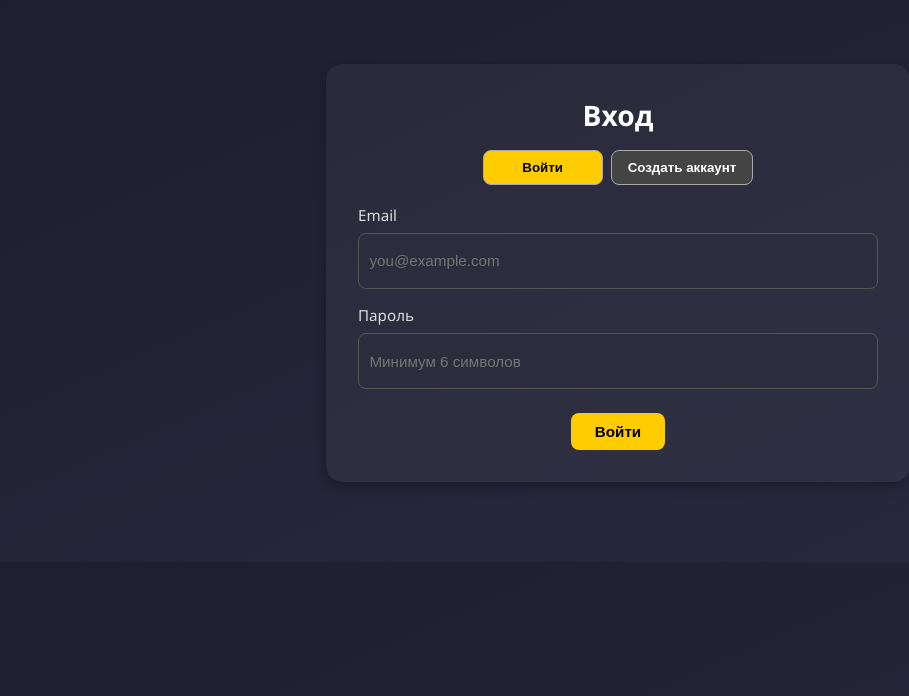
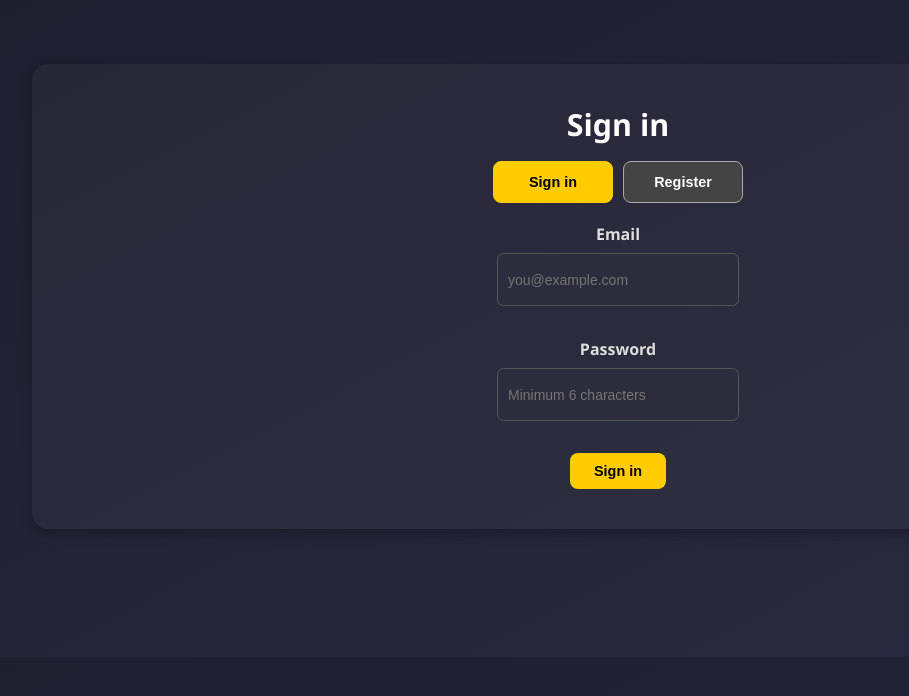
Before and after one commit to Anton-OG/AD, a React (Vite) app: page / in a window 1280 px wide. Shown: the top 696 px of the page, without its empty margins (22-931 px from the left). Built offline with nearby package versions, Linux system fonts and the light colour scheme.

Commit message:
registration form

```diff
--- a/src/components/AuthScreen.jsx
+++ b/src/components/AuthScreen.jsx
@@ -1,73 +1,115 @@
+// src/components/AuthScreen.jsx
 import React, { useState } from 'react';
 import './styles/AuthScreen.css';
 
+import { getAuth, signInWithEmailAndPassword, createUserWithEmailAndPassword } from 'firebase/auth';
+import { db } from '../firebase.js';
+import { doc, setDoc, serverTimestamp } from 'firebase/firestore';
+
+// === reuse your country select exactly like in UserDetailsForm ===
+import Select from 'react-select';
+import selectStyles from '../selectStyles.js';
+import countries from '../data/countries.json';
+
+function toOptions(list) {
+  // robust transform: supports ["Slovakia", ...] or [{name:"Slovakia"}, ...] or [{label, value}]
+  return (Array.isArray(list) ? list : [])
+    .map((c) => {
+      if (typeof c === 'string') return { value: c, label: c };
+      const value = c?.value ?? c?.name ?? c?.label;
+      const label = c?.label ?? c?.name ?? c?.value;
+      return value ? { value, label } : null;
+    })
+    .filter(Boolean);
+}
+const countryOptions = toOptions(countries);
+
 export default function AuthScreen({ onAuthed }) {
   const [mode, setMode] = useState('login'); // 'login' | 'register'
+
+  // common
   const [email, setEmail] = useState('');
   const [pass, setPass] = useState('');
-  const [name, setName] = useState('');
-  const [agree, setAgree] = useState(false);
+  const [busy, setBusy] = useState(false);
   const [error, setError] = useState('');
+
+  // registration-only fields
+  const [gender, setGender] = useState('');    // 'male' | 'female'
+  const [age, setAge] = useState('');
+  const [country, setCountry] = useState(null); // react-select option {value,label}
+  const [phone, setPhone] = useState('');
 
   const switchMode = (m) => {
     setMode(m);
     setError('');
   };
 
-  const handleSubmit = (e) => {
+  const handleSubmit = async (e) => {
     e.preventDefault();
     setError('');
+    setBusy(true);
 
-    if (!email.trim() || !pass.trim() || (mode === 'register' && !name.trim())) {
-      setError('Пожалуйста, заполните все обязательные поля.');
-      return;
+    try {
+      const auth = getAuth();
+
+      if (mode === 'login') {
+        await signInWithEmailAndPassword(auth, email.trim(), pass);
+        onAuthed?.();
+      } else {
+        // validate extra fields
+        if (!gender) throw new Error('Please select your gender.');
+        const nAge = Number(age);
+        if (!nAge || nAge < 1 || nAge > 120) throw new Error('Please enter a valid age.');
+        if (!country?.value) throw new Error('Please select your country.');
+
+        const cred = await createUserWithEmailAndPassword(auth, email.trim(), pass);
+
+        // save profile to Firestore
+        const payload = {
+          email: email.trim(),
+          gender,
+          age: nAge,
+          country: country.value,
+          phone: phone.trim() || null,
+          createdAt: serverTimestamp()
+        };
+        await setDoc(doc(db, 'users', cred.user.uid), payload);
+
+        onAuthed?.();
+      }
+    } catch (err) {
+      setError(err?.message || 'Authentication error');
+    } finally {
+      setBusy(false);
     }
-    if (mode === 'register' && !agree) {
-      setError('Поставьте галочку согласия на обработку данных.');
-      return;
-    }
-
-    // здесь вызывайте вашу авторизацию/регистрацию (Firebase/бэкенд)
-    onAuthed?.({ email, name: name || null });
   };
 
   return (
-    <div className="auth-wrapper fade-in">
+    <div className="auth-wrap fade-in">
       <div className="auth-card">
-        <h1 className="auth-title">
-          {mode === 'login' ? 'Вход' : 'Регистрация'}
-        </h1>
+        <h1 className="auth-title">{mode === 'login' ? 'Sign in' : 'Create account'}</h1>
 
         <div className="auth-tabs">
           <button
             className={`auth-tab ${mode === 'login' ? 'active' : ''}`}
             onClick={() => switchMode('login')}
             type="button"
+            disabled={busy}
           >
-            Войти
+            Sign in
           </button>
           <button
             className={`auth-tab ${mode === 'register' ? 'active' : ''}`}
             onClick={() => switchMode('register')}
             type="button"
+            disabled={busy}
           >
-            Создать аккаунт
+            Register
           </button>
         </div>
 
         <form className="auth-form" onSubmit={handleSubmit}>
-          {mode === 'register' && (
-            <div className="auth-field">
-              <label>Имя</label>
-              <input
-                type="text"
-                placeholder="Ваше имя"
-                value={name}
-                onChange={(e) => setName(e.target.value)}
-              />
-            </div>
-          )}
-
+          {/* email & password (both modes) */}
           <div className="auth-field">
             <label>Email</label>
             <input
@@ -75,35 +117,95 @@ export default function AuthScreen({ onAuthed }) {
               placeholder="you@example.com"
               value={email}
               onChange={(e) => setEmail(e.target.value)}
+              required
+              autoComplete="email"
             />
           </div>
 
           <div className="auth-field">
-            <label>Пароль</label>
+            <label>Password</label>
             <input
               type="password"
-              placeholder="Минимум 6 символов"
+              placeholder="Minimum 6 characters"
               value={pass}
               onChange={(e) => setPass(e.target.value)}
+              required
+              minLength={6}
+              autoComplete={mode === 'login' ? 'current-password' : 'new-password'}
             />
           </div>
 
+          {/* registration-only fields */}
           {mode === 'register' && (
-            <label className="auth-check">
-              <input
-                type="checkbox"
-                checked={agree}
-                onChange={(e) => setAgree(e.target.checked)}
-              />
-              <span>Согласен(-на) с условиями обработки данных</span>
-            </label>
+            <>
+              <div className="auth-field">
+                <label>Gender</label>
+                <div className="gender-row">
+                  <button
+                    type="button"
+                    className={`gender-btn ${gender === 'male' ? 'active' : ''}`}
+                    onClick={() => setGender('male')}
+                  >
+                    Male
+                  </button>
+                  <button
+                    type="button"
+                    className={`gender-btn ${gender === 'female' ? 'active' : ''}`}
+                    onClick={() => setGender('female')}
+                  >
+                    Female
+                  </button>
+                </div>
+              </div>
+
+              <div className="auth-field">
+                <label>Age</label>
+                <input
+                  type="number"
+                  inputMode="numeric"
+                  placeholder="Enter age"
+                  value={age}
+                  onChange={(e) => setAge(e.target.value)}
+                  min={1}
+                  max={120}
+                  required
+                />
+              </div>
+
+              <div className="auth-field">
+                <label>Country</label>
+                <Select
+                  options={countryOptions}
+                  styles={selectStyles}
+                  placeholder="Select your country..."
+                  value={country}
+                  onChange={(opt) => setCountry(opt)}
+                  isSearchable
+                />
+              </div>
+
+              <div className="auth-field">
+                <label>Phone number (optional)</label>
+                <input
+                  type="tel"
+                  placeholder="+421 900 000 000"
+                  value={phone}
+                  onChange={(e) => setPhone(e.target.value)}
+                  autoComplete="tel"
+                />
+              </div>
+
+              <p className="auth-note">
+                This information will be used solely for research purposes and will remain anonymous.
+              </p>
+            </>
           )}
 
           {error && <div className="auth-error">{error}</div>}
 
           <div className="auth-actions">
-            <button className="auth-button" type="submit">
-              {mode === 'login' ? 'Войти' : 'Зарегистрироваться'}
+            <button className="auth-button" type="submit" disabled={busy}>
+              {busy ? 'Please wait…' : mode === 'login' ? 'Sign in' : 'Create account'}
             </button>
           </div>
         </form>
--- a/src/components/styles/AuthScreen.css
+++ b/src/components/styles/AuthScreen.css
@@ -1,111 +1,136 @@
-/* фон и контейнер  */
-.auth-wrapper {
+/* === Card: copy rhythm from user-block === */
+.auth-wrap {
   max-width: 1280px;
   margin: 0 auto;
   padding: 2rem 1rem;
   box-sizing: border-box;
 }
 
-/* карточка по мотивам user-block и card-block */
 .auth-card {
-  background-color: rgba(255, 255, 255, 0.04);
-  border-radius: 1rem;
-  padding: 2rem;
-  margin: 0 auto;
-  max-width: 520px;
-  box-shadow: 0 4px 12px rgba(0,0,0,0.3);
+  background-color: rgba(255, 255, 255, 0.03);  /* like user-block */
+  border-radius: 1rem;                           /* 16px */
+  padding: 2.5rem;                               /* same spacing */
+  margin-bottom: 3rem;
+  box-shadow: 0 4px 12px rgba(0, 0, 0, 0.3);
   text-align: center;
 }
 
-/* заголовок — как на остальных страницах */
+/* === Animation: exactly as in UserDetailsForm === */
+.fade-in { animation: fadeIn 0.6s ease-in-out; }
+@keyframes fadeIn {
+  from { opacity: 0; transform: translateY(10px); }
+  to   { opacity: 1; transform: translateY(0); }
+}
+
+/* === Title === */
 .auth-title {
   margin: 0 0 1rem 0;
-  font-size: clamp(1.4rem, 2.2vw, 1.8rem);
-  color: #ffffff;
+  font-size: clamp(1.4rem, 2.4vw, 1.9rem);
+  color: #fff;
+  font-weight: 800;
 }
 
-/* табы (вход/регистрация) */
+/* === Tabs (Sign in / Register) — matches your button look/feel === */
 .auth-tabs {
   display: flex;
-  gap: 0.5rem;
+  gap: 0.625rem; /* 10px like gender buttons gap */
   justify-content: center;
   margin-bottom: 1.25rem;
 }
-
 .auth-tab {
-  background: #444;
+  background-color: #444;
   border: 1px solid #aaa;
-  color: #fff;
-  padding: 0.55rem 1rem;
+  color: white;
+  padding: 0.75rem 1.5rem;     /* like user-gender-button */
   border-radius: 0.5rem;
   cursor: pointer;
+  font-size: clamp(0.9rem, 1vw, 1rem);
   font-weight: bold;
+  min-width: 7.5rem;           /* 120px */
+  text-align: center;
   transition: background-color 0.2s ease;
-  min-width: 7.5rem;
 }
-.auth-tab:hover { background-color: #ffcc00; color: #000; }
-.auth-tab.active { background-color: #ffcc00; color: #000; }
+.auth-tab:hover,
+.auth-tab.active {
+  background-color: #ffcc00;
+  color: #000;
+  border-color: #ffcc00;
+}
 
-/* размеры/цвета из анкеты */
+/* === Form grid: mirrors .user-form === */
 .auth-form {
   display: flex;
   flex-direction: column;
-  gap: 1rem;
-  align-items: stretch;
+  align-items: center;
+  gap: 2rem;
+  max-width: 31.25rem;   /* 500px */
+  margin: 0 auto;
+  text-align: center;
 }
 
+/* === Field groups: mirrors .user-group === */
 .auth-field {
   display: flex;
   flex-direction: column;
   gap: 0.5rem;
-  text-align: left;
+  align-items: center;
+}
+.auth-field label {
+  color: #ddd;
+  font-weight: 600;
 }
 
-.auth-field label {
-  color: #ddd;
-  font-size: 0.95rem;
+/* === Inputs: mirror .user-age-input (height, radius, bg) === */
+.auth-field input[type="email"],
+.auth-field input[type="password"],
+.auth-field input[type="number"],
+.auth-field input[type="tel"] {
+  padding: 0.4rem 0.6rem;
+  height: 2.4rem;
+  font-size: 0.875rem;
+  border-radius: 0.4rem;
+  border: 1px solid #555;
+  background-color: #2c2c3c;
+  color: white;
+  width: 13.75rem; /* 220px */
+  outline: none;
+}
+.auth-field input:focus {
+  border-color: #777;
 }
 
-.auth-field input {
-  padding: 0.5rem 0.65rem;
-  height: 2.4rem;
-  font-size: 0.95rem;
+/* === React-Select width aligns to inputs via your selectStyles.js (220px) === */
+/* (no extra CSS needed; just keep spacing consistent) */
+
+/* === Gender buttons: 1:1 with .user-gender-button === */
+.gender-row {
+  display: flex;
+  gap: 0.625rem; /* 10px */
+  flex-wrap: wrap;
+  justify-content: center;
+}
+.gender-btn {
+  background-color: #444;
+  border: 1px solid #aaa;
+  color: white;
+  padding: 0.75rem 1.5rem;
   border-radius: 0.5rem;
-  border: 1px solid #555;
-  background-color: #2c2c3c;
-  color: #fff;
+  cursor: pointer;
+  font-size: clamp(0.9rem, 1vw, 1rem);
+  font-weight: bold;
+  min-width: 7.5rem; /* 120px */
+  text-align: center;
+  transition: background-color 0.2s ease;
 }
+.gender-btn:hover { background-color: #ffcc00; color: black; }
+.gender-btn.active { background-color: #ffcc00; color: black; border-color: #ffcc00; }
 
-/* чекбокс */
-.auth-check {
-  display: flex;
-  align-items: center;
-  gap: 0.5rem;
-  color: #ccc;
-  font-size: 0.9rem;
-  text-align: left;
-}
-
-/* сообщения об ошибке  */
-.auth-error {
-  background: rgba(255, 0, 0, 0.08);
-  border: 1px solid rgba(255, 0, 0, 0.25);
-  color: #ffcccc;
-  padding: 0.6rem 0.8rem;
-  border-radius: 0.5rem;
-  font-size: 0.9rem;
-}
-
-/* CTA-кнопка в стиле жёлтых кнопок */
-.auth-actions {
-  display: flex;
-  justify-content: center;
-  margin-top: 0.5rem;
-}
+/* === CTA button: 1:1 with .user-button === */
+.auth-actions { display: flex; justify-content: center; }
 
 .auth-button {
   padding: 0.6rem 1.5rem;
-  font-size: clamp(0.95rem, 1vw, 1.1rem);
+  font-size: clamp(0.9rem, 1vw, 1.1rem);
   background-color: #ffcc00;
   color: #000;
   border: none;
@@ -116,16 +141,35 @@
 }
 .auth-button:hover { background-color: #e6b800; }
 
-
-.fade-in {
-  animation: fadeIn 0.6s ease-in-out;
-}
-@keyframes fadeIn {
-  from { opacity: 0; transform: translateY(10px); }
-  to   { opacity: 1; transform: translateY(0); }
+/* === Footnote: matches .user-privacy-note === */
+.auth-note {
+  margin-top: 16px;
+  font-size: 14px;
+  color: #cccccc;
+  max-width: 400px;
+  margin-left: auto;
+  margin-right: auto;
+  text-align: center;
 }
 
-/* адаптив */
+/* === Error box (consistent with your palette) === */
+.auth-error {
+  background: rgba(255, 0, 0, 0.08);
+  border: 1px solid rgba(255, 0, 0, 0.25);
+  color: #ffd6d6;
+  padding: 0.65rem 0.8rem;
+  border-radius: 0.5rem;
+  font-size: 0.9rem;
+}
+
+/* === Responsive tweaks (keep same rhythm) === */
+@media (max-width: 1920px) {
+  .auth-form { max-width: 28rem; }
+}
+@media (max-width: 1366px) {
+  .auth-form { max-width: 26rem; }
+}
 @media (max-width: 480px) {
-  .auth-card { padding: 1.25rem; }
+  .auth-card { padding: 1.5rem; }
+  .auth-form { gap: 1.5rem; }
 }
```
